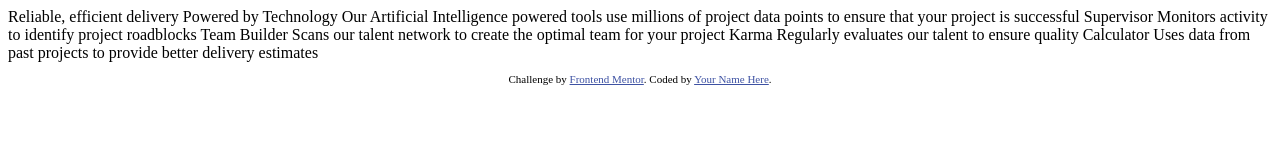
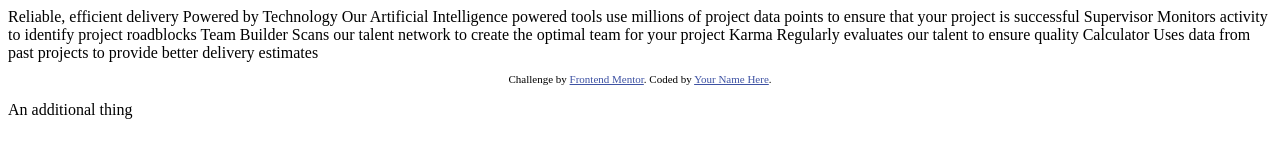
Before and after one commit to MrRaincloud/FEM-4card, a plain HTML site: page index.html in a window 1280 px wide. Drawn offline with Linux system fonts and the light colour scheme.

Commit message:
new message

```diff
--- a/index.html
+++ b/index.html
@@ -40,6 +40,7 @@
       Challenge by <a href="https://www.frontendmentor.io?ref=challenge" target="_blank">Frontend Mentor</a>.
       Coded by <a href="#">Your Name Here</a>.
     </p>
+    <p>An additional thing</p>
   </footer>
 </body>
 </html>
```
